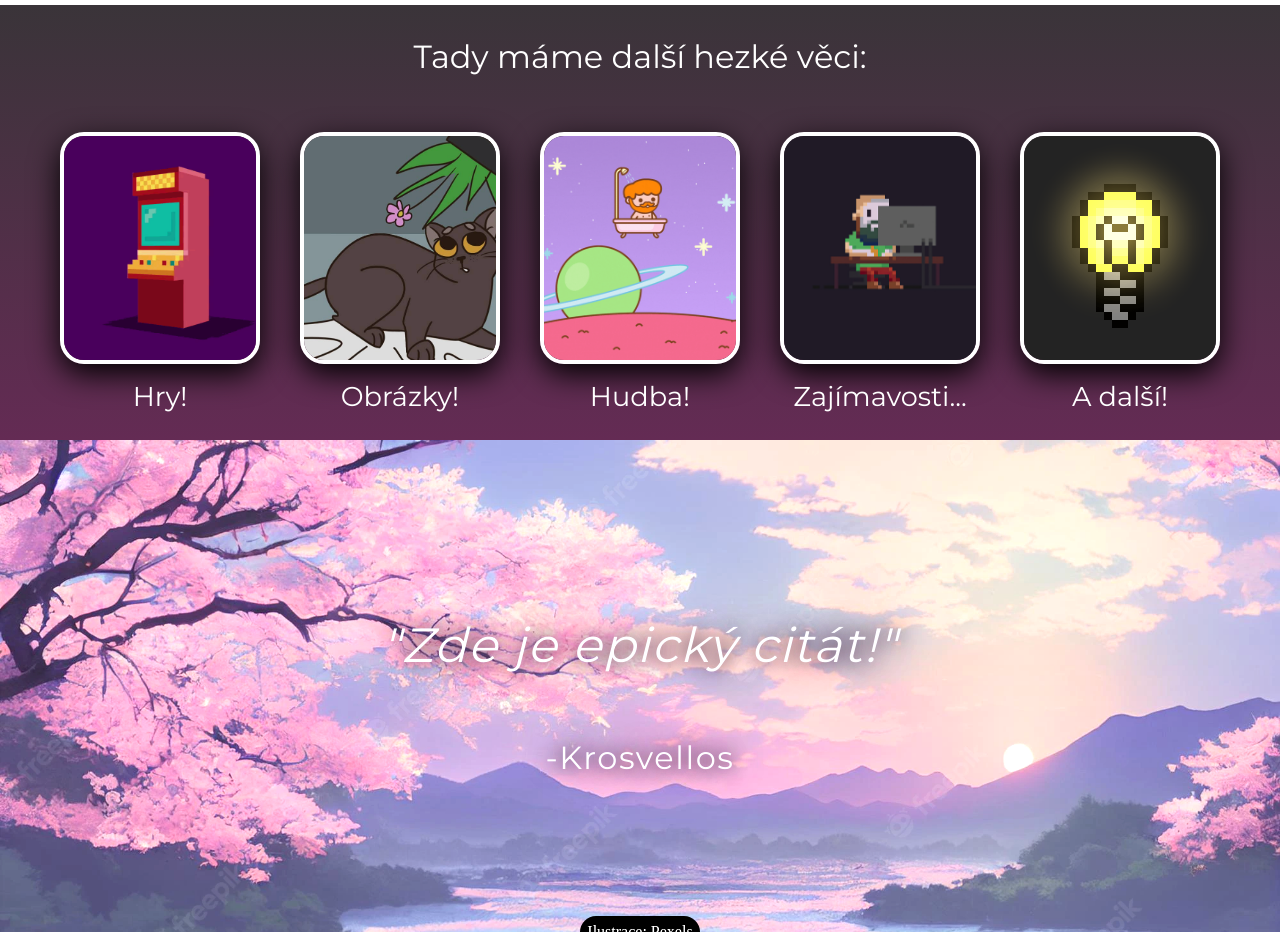
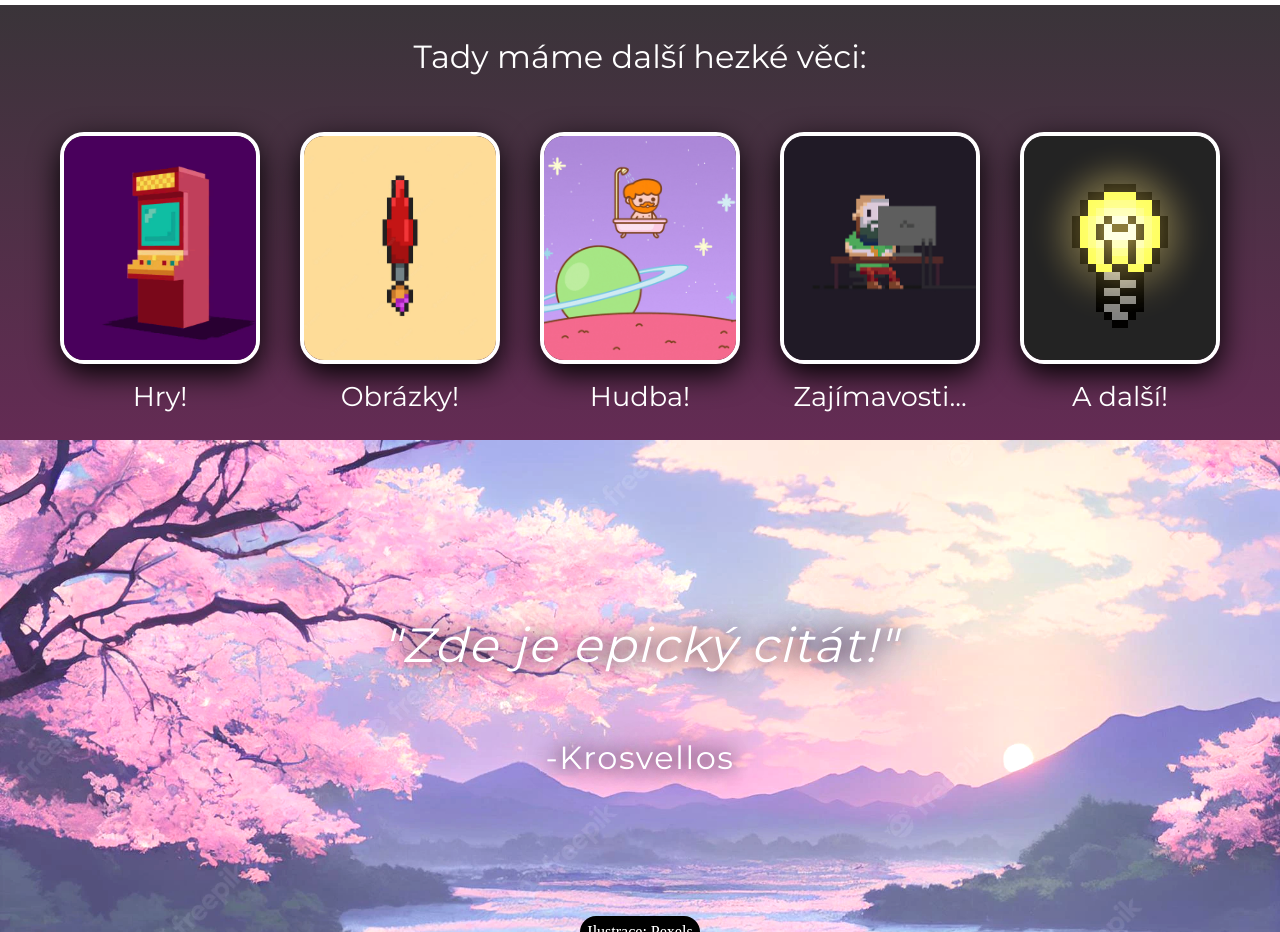
Before and after one commit to Krosvellos/WBtest, a plain HTML site: page index.html in a window 1280 px wide. Shown: the part 840-1772 px from the top of the page. Drawn offline with Linux system fonts and the light colour scheme; a script that the page names is missing.

Commit message:
úprava html u obrázky

```diff
--- a/index.html
+++ b/index.html
@@ -90,7 +90,7 @@
                         <div class = "gameSubtext">Hry!</div>
                     </div>
                     <div class = "fanartContainer">
-                        <a class = "linkI" href = "https://www.instagram.com/p/CTJ_Fb8syXg/"><img class = "fanartImage" src ="img/spekoslav.png"></a>
+                        <a class = "linkI" href = "https://www.instagram.com/p/CTJ_Fb8syXg/"><img class = "fanartImage" src ="img/paint-brush-pixel-art-style_475147-896.webp"></a>
                         <div class = "fanartSubtext">Obrázky!</div>
 
                     </div>
```
Also changed, not shown: img/paint-brush-pixel-art-style_475147-896.webp (added).
